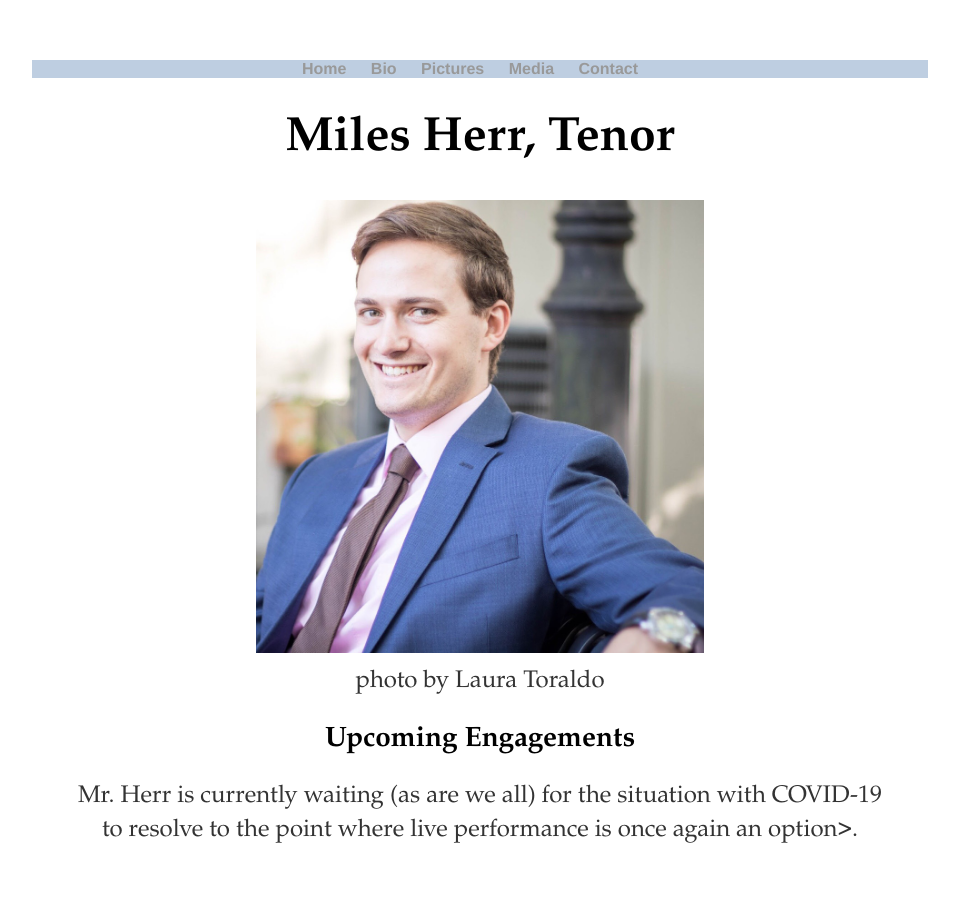
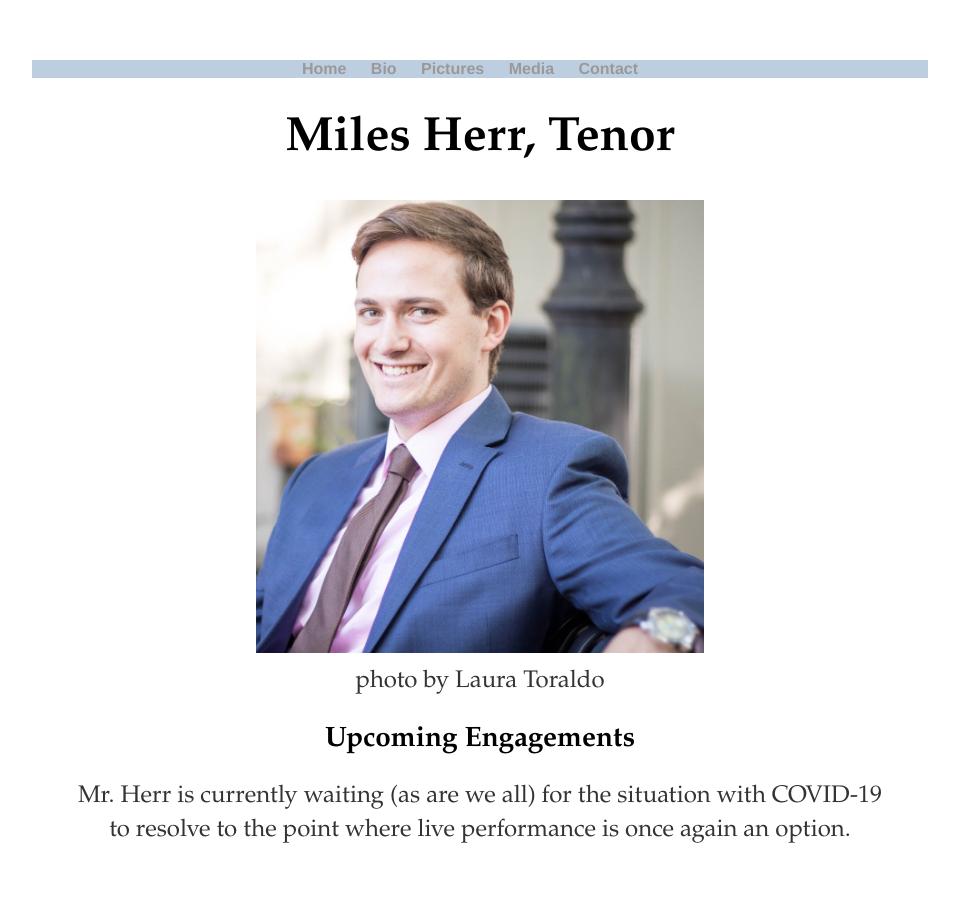
Before and after one commit to leemlb06pmi/leemlb06pmi.github.io, a Jekyll site: the page built from index.html, in a window 1280 px wide. Shown: the whole page, without its empty margins (160-1119 px from the left). Built offline with Jekyll 4.4.1, drawn with Linux system fonts in a browser that asks for light colours.

Commit message:
more changes to css and fix index typo

```diff
--- a/css/main.css
+++ b/css/main.css
@@ -21,8 +21,6 @@
 nav ul li, footer ul li {
     display: inline;
     margin-right: 20px;
-    background-color: rgba(42,94,155,0)
-
 }
 a {
     text-decoration: none;
--- a/index.html
+++ b/index.html
@@ -12,6 +12,6 @@
 	</p>
 <blockquote>
 <h1 style="font-size:1.75em;">Upcoming Engagements</h1>
-<p style="text-align:center;">Mr. Herr is currently  waiting (as are we all) for the situation with COVID-19 to resolve to the point where live performance is once again an option>.</p>
+<p style="text-align:center;">Mr. Herr is currently  waiting (as are we all) for the situation with COVID-19 to resolve to the point where live performance is once again an option.</p>
 </blockquote>
 </div><!-- /.blurb -->
```
